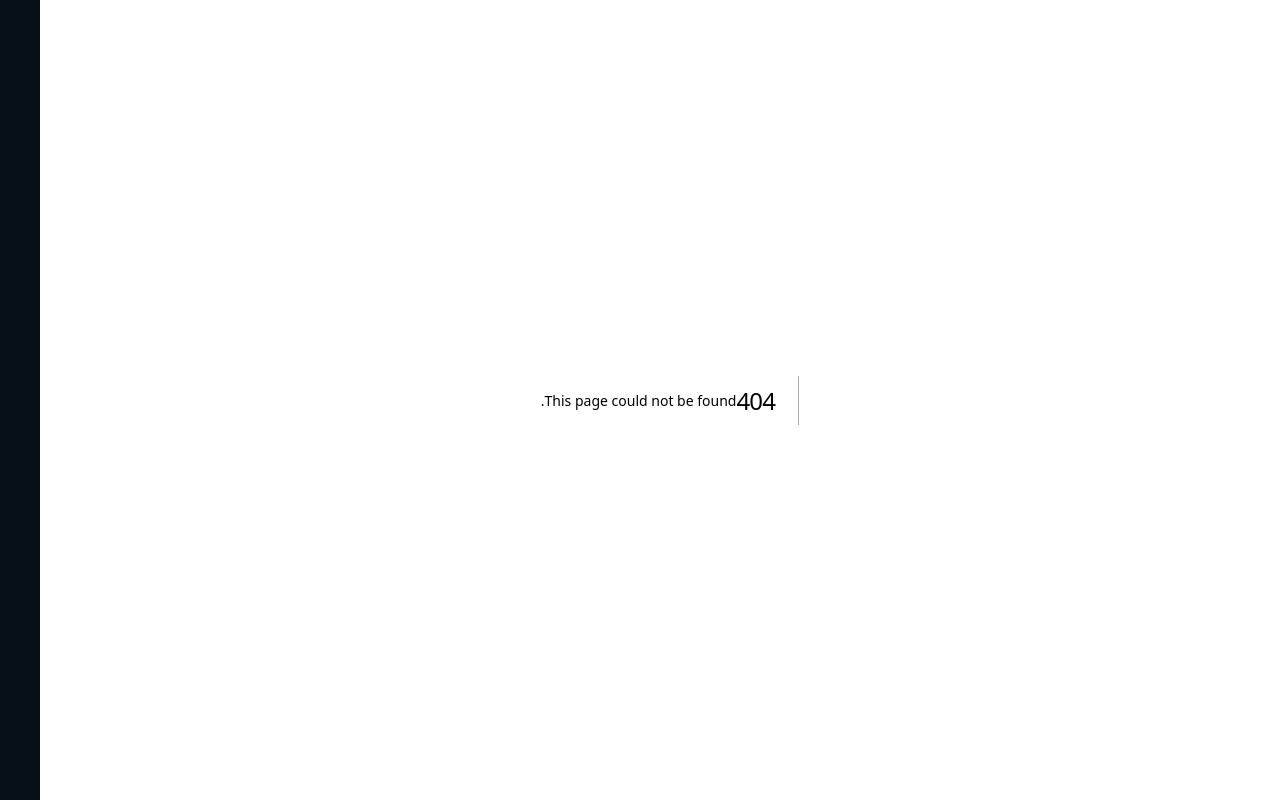
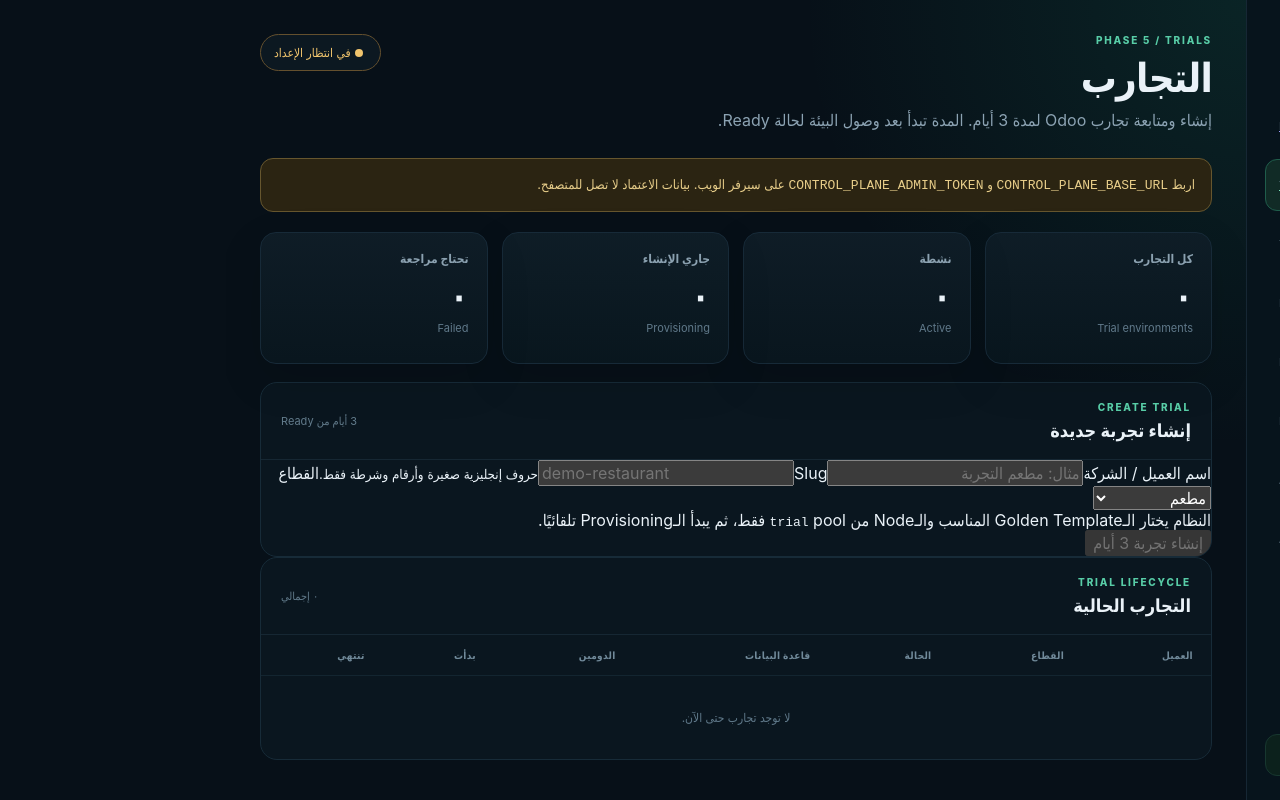
Before and after one commit to abdelrahmanashraf-code/DSX-Control-Plane, a Next.js app in the folder apps/web/: page /trials in a window 1280 px wide. Before the commit this address had no page. Built offline with nearby package versions, Linux system fonts and the light colour scheme.

Commit message:
feat(web): add trials management screen

```diff
--- /dev/null
+++ b/apps/web/app/trials/page.tsx
@@ -0,0 +1,234 @@
+import { revalidatePath } from "next/cache";
+import { redirect } from "next/navigation";
+
+import { AdminShell } from "../admin-shell";
+import { createTrial, field, getTrialsData } from "@/lib/control-plane";
+
+export const dynamic = "force-dynamic";
+
+const SECTORS = [
+  ["restaurant", "مطعم"],
+  ["cafe", "كافيه"],
+  ["retail", "محلات / Retail"],
+  ["supermarket", "سوبر ماركت"],
+] as const;
+
+function StatusPill({ value }: { value: string }) {
+  const safe = value.toLowerCase().replace(/[^a-z0-9_-]/g, "");
+  return <span className={`status-pill status-${safe}`}>{value || "—"}</span>;
+}
+
+function dateTime(value: string): string {
+  if (!value || value === "—") return "—";
+  const parsed = new Date(value);
+  if (Number.isNaN(parsed.getTime())) return value;
+  return new Intl.DateTimeFormat("ar-EG", {
+    dateStyle: "medium",
+    timeStyle: "short",
+    timeZone: "Africa/Cairo",
+  }).format(parsed);
+}
+
+async function createTrialAction(formData: FormData) {
+  "use server";
+
+  const name = String(formData.get("name") ?? "").trim();
+  const slug = String(formData.get("slug") ?? "").trim().toLowerCase();
+  const sector = String(formData.get("sector") ?? "").trim().toLowerCase();
+  const allowedSectors = new Set(SECTORS.map(([value]) => value));
+
+  if (!name || !slug || !allowedSectors.has(sector as (typeof SECTORS)[number][0])) {
+    redirect("/trials?error=invalid_form");
+  }
+
+  try {
+    await createTrial({
+      name,
+      slug,
+      sector: sector as "restaurant" | "cafe" | "retail" | "supermarket",
+      idempotencyKey: `admin:${crypto.randomUUID()}`,
+    });
+  } catch (error) {
+    const code = error instanceof Error ? error.message : "control_plane_unavailable";
+    redirect(`/trials?error=${encodeURIComponent(code)}`);
+  }
+
+  revalidatePath("/");
+  revalidatePath("/trials");
+  redirect("/trials?created=1");
+}
+
+type TrialsPageProps = {
+  searchParams: Promise<{ created?: string; error?: string }>;
+};
+
+export default async function TrialsPage({ searchParams }: TrialsPageProps) {
+  const [data, params] = await Promise.all([getTrialsData(), searchParams]);
+  const counts = {
+    total: data.trials.length,
+    active: data.trials.filter((trial) => field(trial, "trial_state", "") === "active").length,
+    provisioning: data.trials.filter((trial) => field(trial, "trial_state", "") === "provisioning").length,
+    failed: data.trials.filter((trial) => field(trial, "trial_state", "") === "failed").length,
+  };
+
+  return (
+    <AdminShell active="trials">
+      <header className="topbar">
+        <div>
+          <p className="eyebrow">PHASE 5 / TRIALS</p>
+          <h1>التجارب</h1>
+          <p className="subtitle">
+            إنشاء ومتابعة تجارب Odoo لمدة 3 أيام. المدة تبدأ بعد وصول البيئة لحالة Ready.
+          </p>
+        </div>
+        <div className={data.error ? "connection bad" : data.configured ? "connection good" : "connection idle"}>
+          <span className="dot" />
+          {data.error ? "Control Plane غير متاح" : data.configured ? "متصل بالـControl Plane" : "في انتظار الإعداد"}
+        </div>
+      </header>
+
+      {!data.configured && (
+        <div className="notice">
+          اربط <code>CONTROL_PLANE_BASE_URL</code> و <code>CONTROL_PLANE_ADMIN_TOKEN</code> على سيرفر الويب.
+          بيانات الاعتماد لا تصل للمتصفح.
+        </div>
+      )}
+
+      {data.error && (
+        <div className="notice danger">
+          تعذر قراءة التجارب: <code>{data.error}</code>
+        </div>
+      )}
+
+      {params.created === "1" && (
+        <div className="notice success">تم تسجيل طلب التجربة وإرساله تلقائيًا لمسار الـProvisioning.</div>
+      )}
+
+      {params.error && (
+        <div className="notice danger">
+          لم يتم إنشاء التجربة: <code>{params.error}</code>
+        </div>
+      )}
+
+      <section className="metrics trial-metrics" aria-label="ملخص التجارب">
+        <article className="metric-card">
+          <div className="metric-title">كل التجارب</div>
+          <div className="metric-value">{counts.total.toLocaleString("ar-EG")}</div>
+          <div className="metric-note">Trial environments</div>
+        </article>
+        <article className="metric-card">
+          <div className="metric-title">نشطة</div>
+          <div className="metric-value">{counts.active.toLocaleString("ar-EG")}</div>
+          <div className="metric-note">Active</div>
+        </article>
+        <article className="metric-card">
+          <div className="metric-title">جاري الإنشاء</div>
+          <div className="metric-value">{counts.provisioning.toLocaleString("ar-EG")}</div>
+          <div className="metric-note">Provisioning</div>
+        </article>
+        <article className="metric-card">
+          <div className="metric-title">تحتاج مراجعة</div>
+          <div className="metric-value">{counts.failed.toLocaleString("ar-EG")}</div>
+          <div className="metric-note">Failed</div>
+        </article>
+      </section>
+
+      <div className="trial-layout">
+        <section className="panel trial-create-panel">
+          <div className="panel-head">
+            <div>
+              <p className="eyebrow">CREATE TRIAL</p>
+              <h2>إنشاء تجربة جديدة</h2>
+            </div>
+            <span className="muted">3 أيام من Ready</span>
+          </div>
+
+          <form action={createTrialAction} className="trial-form">
+            <label>
+              <span>اسم العميل / الشركة</span>
+              <input name="name" type="text" maxLength={120} required placeholder="مثال: مطعم التجربة" />
+            </label>
+
+            <label>
+              <span>Slug</span>
+              <input
+                name="slug"
+                type="text"
+                minLength={2}
+                maxLength={64}
+                pattern="[a-z0-9][a-z0-9-]*[a-z0-9]"
+                dir="ltr"
+                required
+                placeholder="demo-restaurant"
+              />
+              <small>حروف إنجليزية صغيرة وأرقام وشرطة فقط.</small>
+            </label>
+
+            <label>
+              <span>القطاع</span>
+              <select name="sector" defaultValue="restaurant" required>
+                {SECTORS.map(([value, label]) => (
+                  <option value={value} key={value}>{label}</option>
+                ))}
+              </select>
+            </label>
+
+            <div className="trial-form-note">
+              النظام يختار الـGolden Template المناسب والـNode من <code>trial</code> pool فقط، ثم يبدأ الـProvisioning تلقائيًا.
+            </div>
+
+            <button type="submit" className="primary-button" disabled={!data.configured || Boolean(data.error)}>
+              إنشاء تجربة 3 أيام
+            </button>
+          </form>
+        </section>
+
+        <section className="panel">
+          <div className="panel-head">
+            <div>
+              <p className="eyebrow">TRIAL LIFECYCLE</p>
+              <h2>التجارب الحالية</h2>
+            </div>
+            <span className="muted">{counts.total.toLocaleString("ar-EG")} إجمالي</span>
+          </div>
+
+          <div className="table-wrap">
+            <table className="trials-table">
+              <thead>
+                <tr>
+                  <th>العميل</th>
+                  <th>القطاع</th>
+                  <th>الحالة</th>
+                  <th>قاعدة البيانات</th>
+                  <th>الدومين</th>
+                  <th>بدأت</th>
+                  <th>تنتهي</th>
+                </tr>
+              </thead>
+              <tbody>
+                {data.trials.length === 0 ? (
+                  <tr><td colSpan={7} className="empty">لا توجد تجارب حتى الآن.</td></tr>
+                ) : (
+                  data.trials.map((trial) => (
+                    <tr key={field(trial, "id")}>
+                      <td>
+                        <strong>{field(trial, "name")}</strong>
+                        <small>{field(trial, "slug")}</small>
+                      </td>
+                      <td>{field(trial, "sector")}</td>
+                      <td><StatusPill value={field(trial, "trial_state", field(trial, "status"))} /></td>
+                      <td><code>{field(trial, "database_name")}</code></td>
+                      <td><code>{field(trial, "public_hostname")}</code></td>
+                      <td>{dateTime(field(trial, "trial_started_at"))}</td>
+                      <td>{dateTime(field(trial, "trial_expires_at"))}</td>
+                    </tr>
+                  ))
+                )}
+              </tbody>
+            </table>
+          </div>
+        </section>
+      </div>
+    </AdminShell>
+  );
+}
```
